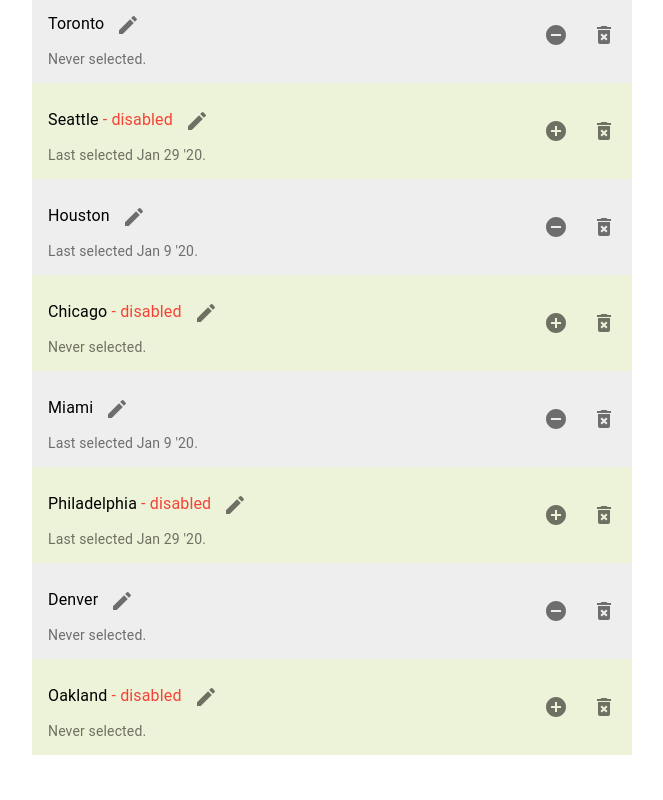
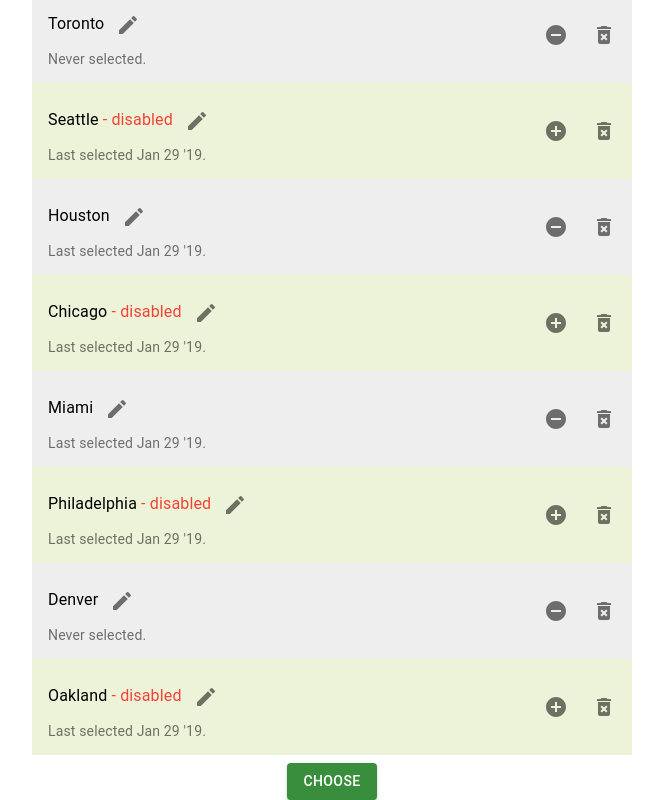
Before and after one commit to leovolving/chagua, a React (Create React App) app: page /list/test in a window 1280 px wide. Shown: the part 211-1011 px from the top of the page, without its empty margins (308-971 px from the left). Before the commit the page ends 974 px from the top, so only its background shows below. Built offline with nearby package versions, Linux system fonts and the light colour scheme; the HTML template or start-up script is replaced by a standard one.

Commit message:
add chooser to saved list

```diff
--- a/src/components/routes/list/ListPage.jsx
+++ b/src/components/routes/list/ListPage.jsx
@@ -1,72 +1,129 @@
 import React, {Fragment} from 'react';
+import Typography from '@material-ui/core/Typography';
 import ChaguaList from '../../shared/ChaguaList';
-import Typography from '@material-ui/core/Typography';
+import Selection from '../../shared/Selection';
 
 const mockList = {
+    id: '10',
+    createdBy: '123456',
+    lastUsedBy: '123456',
+    updatedBy: '123456',
+    createdOn: '2019-01-29T00:07:11.687Z',
+    lastUsedOn: '2019-01-29T00:07:11.687Z',
+    updatedOn: '2019-01-29T00:07:11.687Z',
     name: 'Test List',
     items: [
         {
             id: '11',
-            lastSelected: null,
             title: 'Toronto',
             enabled: true,
-            editing: false
+            editing: false,
+            createdBy: '123456',
+            lastUsedBy: null,
+            updatedBy: null,
+            createdOn: '2019-01-29T00:07:11.687Z',
+            lastUsedOn: null,
+            updatedOn: null,
+            listId: '10'
         },
         {
             id: '12',
-            lastSelected: '2020-01-29T00:07:11.687Z',
             title: 'Seattle',
             enabled: false,
-            editing: false
+            editing: false,
+            createdBy: '123456',
+            lastUsedBy: '123456',
+            updatedBy: null,
+            createdOn: '2019-01-29T00:07:11.687Z',
+            lastUsedOn: '2019-01-29T00:07:11.687Z',
+            updatedOn: null,
+            listId: '10'
         },
         {
             id: '13',
-            lastSelected: '2020-01-09T07:07:11.687Z',
             title: 'Houston',
             enabled: true,
-            editing: false
+            editing: false,
+            createdBy: '123456',
+            lastUsedBy: '123456',
+            updatedBy: '123456',
+            createdOn: '2019-01-29T00:07:11.687Z',
+            lastUsedOn: '2019-01-29T00:07:11.687Z',
+            updatedOn: '2019-01-29T00:07:11.687Z',
+            listId: '10'
         },
         {
             id: '14',
-            lastSelected: null,
             title: 'Chicago',
             enabled: false,
-            editing: false
+            editing: false,
+            createdBy: '123456',
+            lastUsedBy: '123456',
+            updatedBy: '123456',
+            createdOn: '2019-01-29T00:07:11.687Z',
+            lastUsedOn: '2019-01-29T00:07:11.687Z',
+            updatedOn: '2019-01-29T00:07:11.687Z',
+            listId: '10'
         },
         {
             id: '15',
-            lastSelected: '2020-01-09T07:07:11.687Z',
             title: 'Miami',
             enabled: true,
-            editing: false
+            editing: false,
+            createdBy: '123456',
+            lastUsedBy: '123456',
+            updatedBy: '123456',
+            createdOn: '2019-01-29T00:07:11.687Z',
+            lastUsedOn: '2019-01-29T00:07:11.687Z',
+            updatedOn: '2019-01-29T00:07:11.687Z',
+            listId: '10'
         },
         {
             id: '16',
-            lastSelected: '2020-01-29T00:07:11.687Z',
             title: 'Philadelphia',
             enabled: false,
-            editing: false
+            editing: false,
+            createdBy: '123456',
+            lastUsedBy: '123456',
+            updatedBy: '123456',
+            createdOn: '2019-01-29T00:07:11.687Z',
+            lastUsedOn: '2019-01-29T00:07:11.687Z',
+            updatedOn: '2019-01-29T00:07:11.687Z',
+            listId: '10'
         },
         {
             id: '17',
-            lastSelected: null,
             title: 'Denver',
             enabled: true,
-            editing: false
+            editing: false,
+            createdBy: '123456',
+            lastUsedBy: null,
+            updatedBy: '123456',
+            createdOn: '2019-01-29T00:07:11.687Z',
+            lastUsedOn: null,
+            updatedOn: '2019-01-29T00:07:11.687Z',
+            listId: '10'
         },
         {
             id: '18',
-            lastSelected: null,
             title: 'Oakland',
             enabled: false,
-            editing: false
+            editing: false,
+            createdBy: '123456',
+            lastUsedBy: '123456',
+            updatedBy: '123456',
+            createdOn: '2019-01-29T00:07:11.687Z',
+            lastUsedOn: '2019-01-29T00:07:11.687Z',
+            updatedOn: '2019-01-29T00:07:11.687Z',
+            listId: '10'
         }
     ]
 }
 
 class ListPage extends React.Component {
     state = {
-        items: mockList.items
+        items: mockList.items,
+        selection: null
     }
 
     onChangeTitle = (index, value) => {
@@ -74,12 +131,30 @@ class ListPage extends React.Component {
         items[index].title = value;
         this.setState({items});
         this.onEdit(index);
+        // TODO: API call is a PUT with just the itemId. The listId can be gotten from the itemId server-side.
+        // const itemId = items[index].id;
+    }
+
+    onChoose = () => {
+        const [...items] = this.state.items;
+        const activeItemsCount = items
+            .filter(i => i.enabled)
+            .map(() => null) // TO-VERIFY: save memory, remove contents of array for count
+            .length;
+
+        const index = Math.floor((Math.random() * activeItemsCount));
+        const {title} = items[index];
+        items[index].lastUsedOn = new Date().toISOString();
+        this.setState({items, selection: title});
+        // TODO: API call is a PUT with just the itemId (id, with title above). The listId can be gotten from the itemId server-side.
     }
 
     onDelete = index => {
         const [...items] = this.state.items;
         items.splice(index, 1);
         this.setState({items});
+        // TODO: API call is a DELETE with just the itemId (item = return value of splice). The listId can be gotten from the itemId server-side.
+        // const itemId = item.id;
     }
 
     onEdit = index => {
@@ -92,23 +167,31 @@ class ListPage extends React.Component {
         const [...items] = this.state.items;
         items[index].enabled = !items[index].enabled;
         this.setState({items});
+        // TODO: API call is a PUT with just the itemId. The listId can be gotten from the itemId server-side.
+        // const itemId = items[index].id;
     }
 
     render() {
-        const {items} = this.state;
+        const {items, selection} = this.state;
         const actions = {
             onChangeTitleCallback: this.onChangeTitle,
             onDeleteCallback: this.onDelete,
             onEditCallback: this.onEdit,
             onToggleCallback: this.onToggle
         }
+
         return (
             <Fragment>
                 <header>
                     <Typography variant='h2'>{mockList.name}</Typography>
                 </header>
+
                 <section>
                     <ChaguaList actions={actions} items={items} />
+                </section>
+
+                <section>
+                    <Selection onClick={this.onChoose} selection={selection} />
                 </section>
             </Fragment>
         );
--- a/src/components/shared/ChaguaListItem.jsx
+++ b/src/components/shared/ChaguaListItem.jsx
@@ -27,7 +27,7 @@ const useStyles = makeStyles(theme => ({
 
 const ChaguaListItem = ({actions, data, index}) => {
     const {onChangeTitleCallback, onDeleteCallback, onEditCallback, onToggleCallback} = actions;
-    const {editing, enabled, lastSelected, title} = data;
+    const {editing, enabled, lastUsedOn, title} = data;
     const classes = useStyles();
 
     const onDelete = () => onDeleteCallback(index);
@@ -35,8 +35,8 @@ const ChaguaListItem = ({actions, data, index}) => {
     const onChangeTitle = value => onChangeTitleCallback(index, value)
     const onToggle = () => onToggleCallback(index);
 
-    const secondaryText = lastSelected
-        ? `Last selected ${moment(lastSelected).format("MMM D 'YY")}.`
+    const secondaryText = lastUsedOn
+        ? `Last selected ${moment(lastUsedOn).format("MMM D 'YY")}.`
         : 'Never selected.';
 
     const primaryText = editing
```
